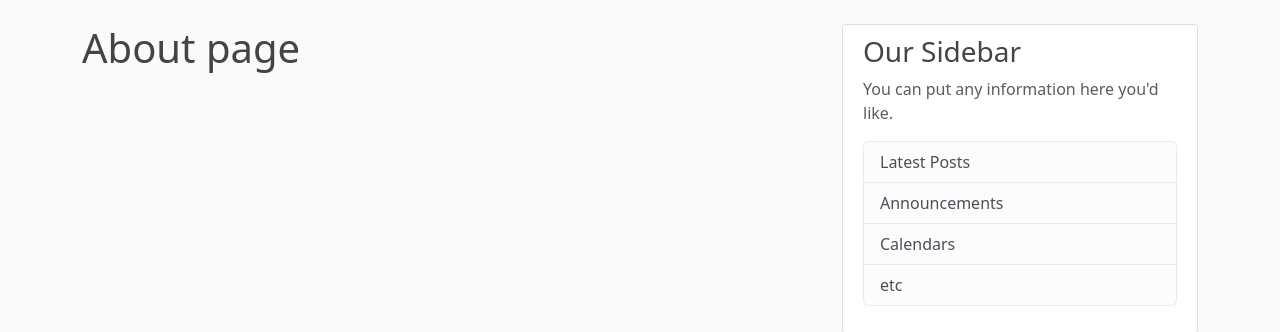
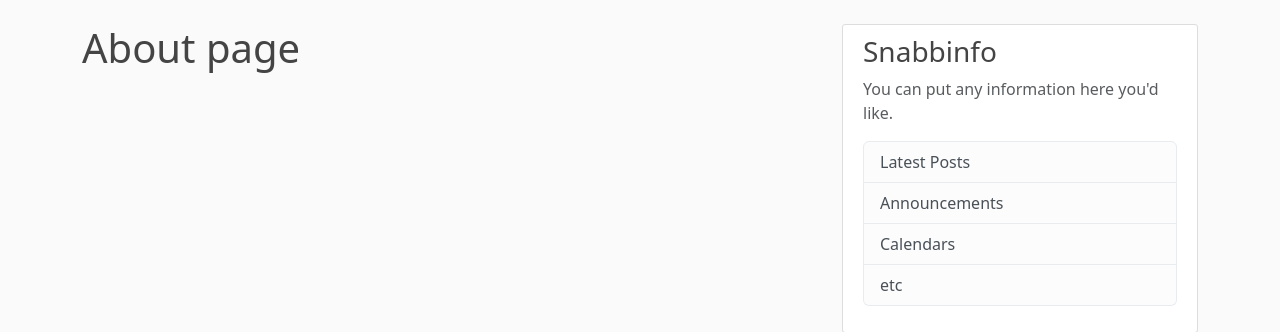
Before and after one commit to aselborn/renovering, a Flask app: page /about in a window 1280 px wide. Shown: the part 56-388 px from the top of the page. Run offline with Flask 3, Linux system fonts and the light colour scheme; parts of the project's set-up code (start-up, migrations or seed data) failed here and were passed over.

Commit message:
minor change.

```diff
--- a/renovering/templates/layout.html
+++ b/renovering/templates/layout.html
@@ -63,7 +63,7 @@
           </div>
           <div class="col-md-4">
             <div class="content-section">
-              <h3>Our Sidebar</h3>
+              <h3>Snabbinfo</h3>
               <p class='text-muted'>You can put any information here you'd like.
                 <ul class="list-group">
                   <li class="list-group-item list-group-item-light">Latest Posts</li>
```
